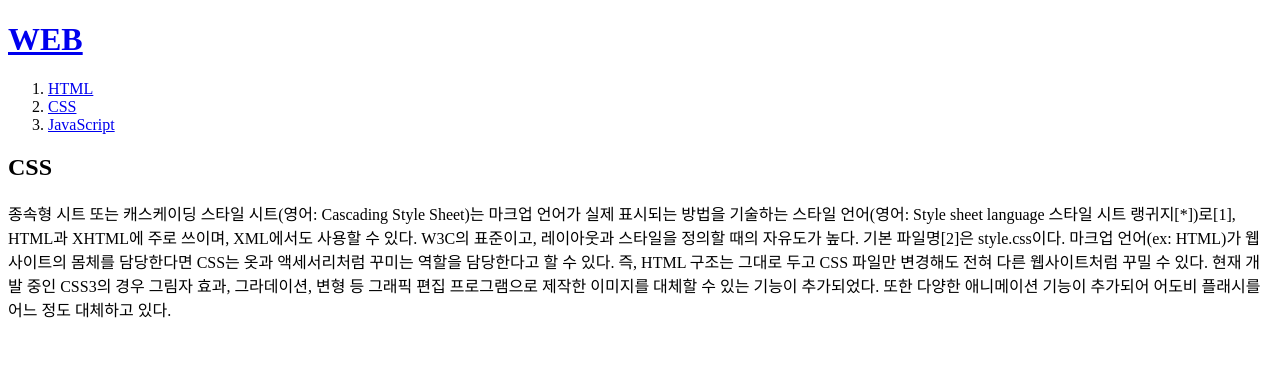
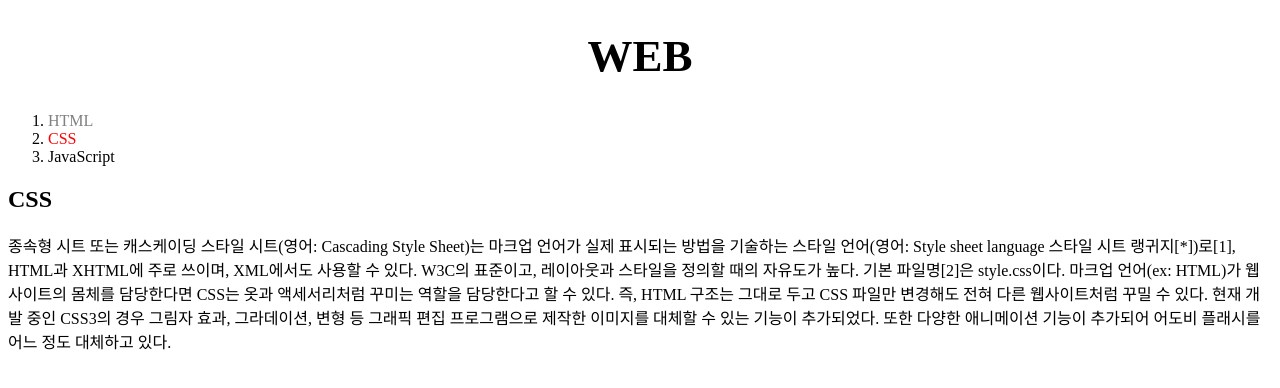
Before and after one commit to hunter10/my-first-web-site, a plain HTML site: page 2.html in a window 1280 px wide. Drawn offline with Linux system fonts and the light colour scheme.

Commit message:
박스모델

```diff
--- a/2.html
+++ b/2.html
@@ -12,16 +12,31 @@
     </script>
     <title>WEB1 - CSS</title>
     <meta charset="utf-8">
+    <style>
+        a {
+            color:black;
+            text-decoration: none;
+        }
+        #active{
+            color:red;
+        }
+        .saw {
+            color:gray;
+        }
+
+        h1 {
+            font-size:45px;
+            text-align: center;
+        }
+    </style>
 </head>
 <body>
     <h1><a href="index.html">WEB</a></h1>
     <ol>
-        <li><a href="1.html">HTML</a></li>
-        <li><a href="2.html">CSS</a></li>
+        <li><a href="1.html" class="saw">HTML</a></li>
+        <li><a href="2.html" class="saw" id="active">CSS</a></li>
         <li><a href="3.html">JavaScript</a></li>
     </ol>
-
-
 
     <h2>CSS</h2>
     <p>
```
Also changed, not shown: box.html (added, +21 -0 lines).
